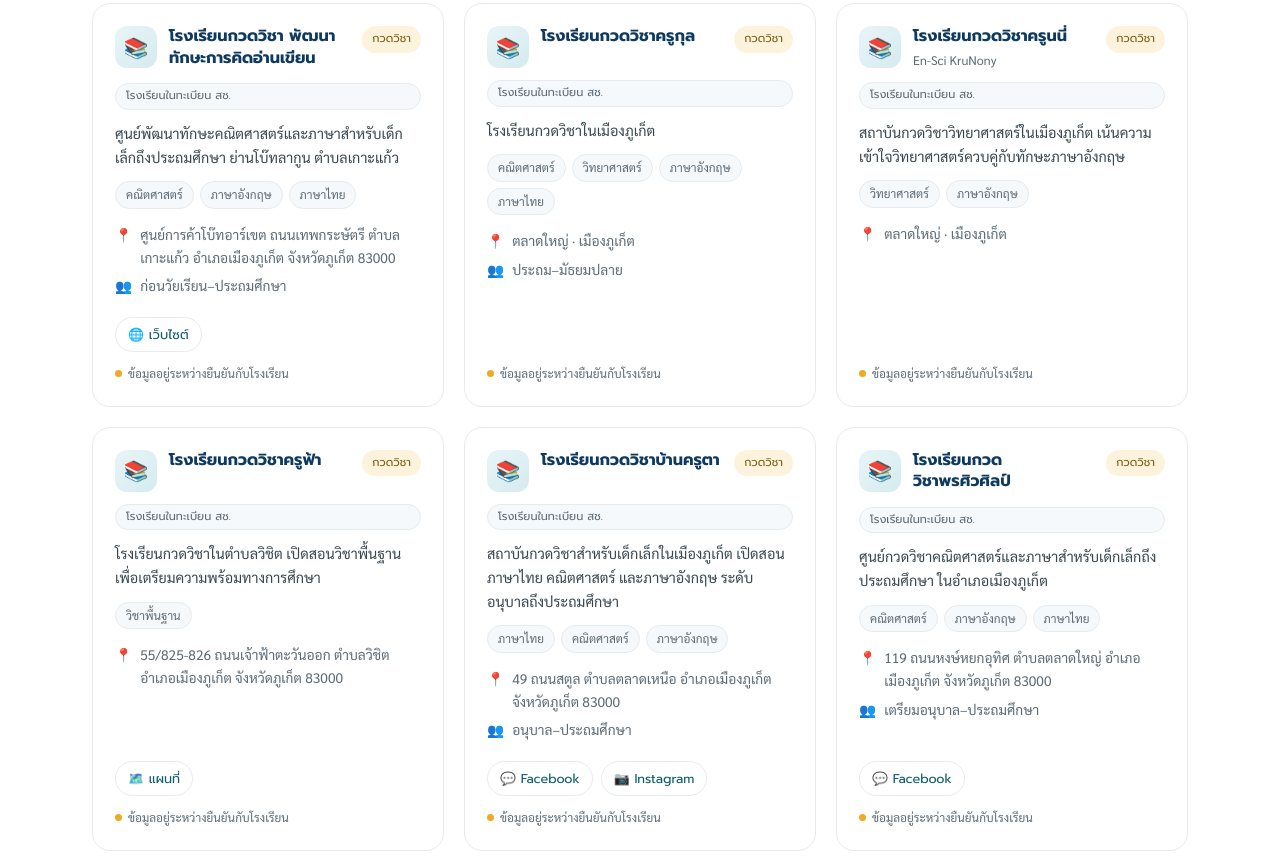
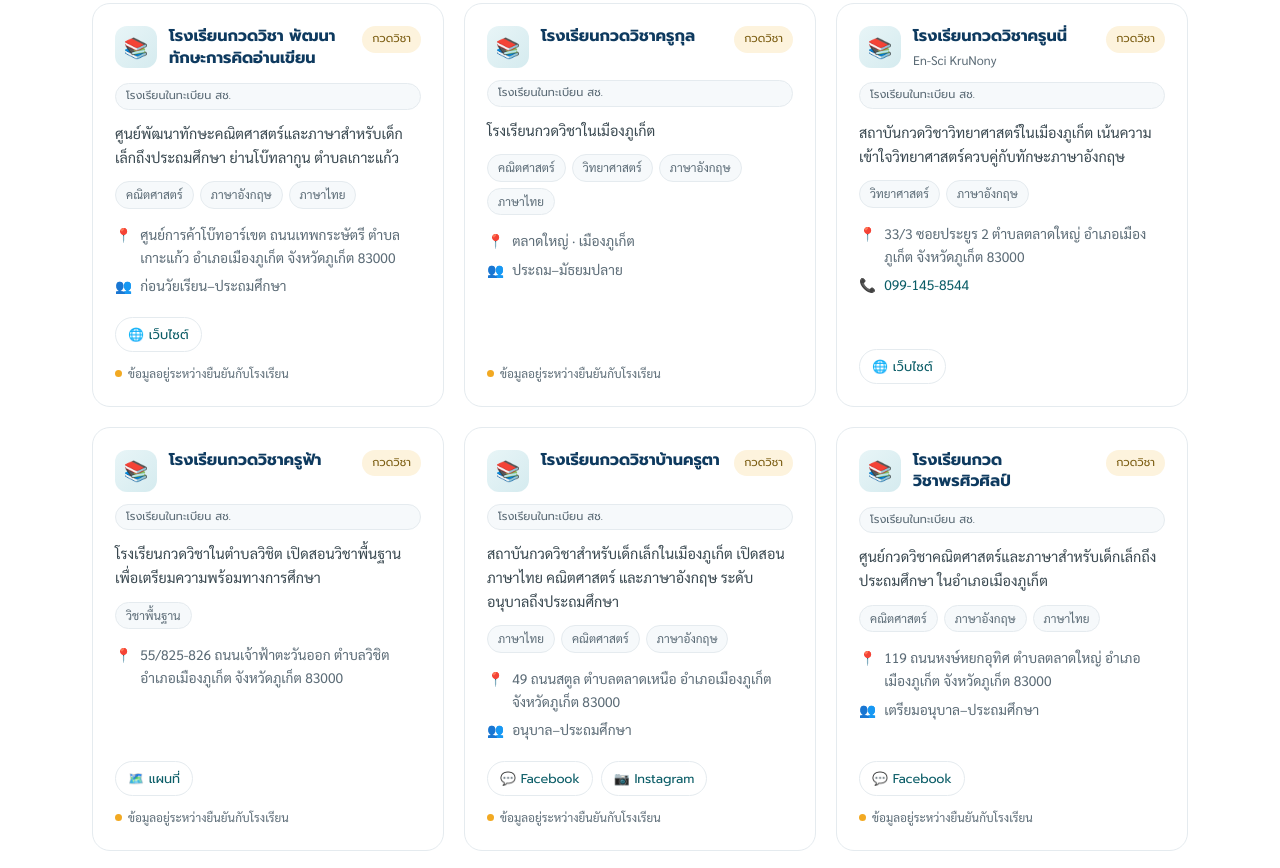
Before and after one commit to satjah/phuket-pnea, a plain HTML site: page members.html in a window 1280 px wide. Shown: the part 7128-7996 px from the top of the page. Drawn offline with Linux system fonts and the light colour scheme.

Commit message:
content: คืนข้อมูลโรงเรียนที่อ้างเว็บตัวเอง (รัตชัย มวยไทย · ครูนนี่)

```diff
--- a/members.html
+++ b/members.html
@@ -571,9 +571,9 @@
         <span class="s-badge other">โรงเรียนในทะเบียน สช.</span>
         <p class="s-one">สถาบันกวดวิชาวิทยาศาสตร์ในเมืองภูเก็ต เน้นความเข้าใจวิทยาศาสตร์ควบคู่กับทักษะภาษาอังกฤษ</p>
         <div class="chips"><span class="chip">วิทยาศาสตร์</span><span class="chip">ภาษาอังกฤษ</span></div>
-        <div class="s-meta"><div class="m"><span>📍</span><div>ตลาดใหญ่ · เมืองภูเก็ต</div></div></div>
-        <div class="s-links"></div>
-        <span class="pending">ข้อมูลอยู่ระหว่างยืนยันกับโรงเรียน</span>
+        <div class="s-meta"><div class="m"><span>📍</span><div>33/3 ซอยประยูร 2 ตำบลตลาดใหญ่ อำเภอเมืองภูเก็ต จังหวัดภูเก็ต 83000</div></div><div class="m"><span>📞</span><div><a href="tel:0991458544">099-145-8544</a></div></div></div>
+        <div class="s-links"><a href="https://kru-nony.com" target="_blank" rel="noopener">🌐 เว็บไซต์</a></div>
+
       </article>
       <article class="school" data-cat="กวดวิชา" data-district="เมืองภูเก็ต" data-member="0" data-search="โรงเรียนกวดวิชาครูฟ้า  วิชาพื้นฐาน วิชิต · เมืองภูเก็ต">
         <div class="s-head"><span class="s-ic">📚</span><div>
@@ -1039,8 +1039,8 @@
         <span class="s-badge other">โรงเรียนในทะเบียน สช.</span>
         <p class="s-one">ค่ายมวยไทยในซอยตาเอียด ตำบลฉลอง เปิดสอนผู้เรียนทุกช่วงวัย</p>
         <div class="chips"><span class="chip">มวยไทย</span></div>
-        <div class="s-meta"><div class="m"><span>📍</span><div>ฉลอง · เมืองภูเก็ต</div></div><div class="m"><span>👥</span><div>ทุกช่วงวัย</div></div></div>
-        <div class="s-links"></div>
+        <div class="s-meta"><div class="m"><span>📍</span><div>20/19 หมู่ 4 ซอยตาเอียด 14 ตำบลฉลอง อำเภอเมืองภูเก็ต จังหวัดภูเก็ต 83130</div></div><div class="m"><span>👥</span><div>ทุกช่วงวัย</div></div></div>
+        <div class="s-links"><a href="https://muaythairattachai.com" target="_blank" rel="noopener">🌐 เว็บไซต์</a> <a href="https://www.google.com/maps/search/?api=1&amp;query=7.851762%2C98.3460166" target="_blank" rel="noopener">🗺️ แผนที่</a></div>
         <span class="pending">ข้อมูลอยู่ระหว่างยืนยันกับโรงเรียน</span>
       </article>
       <article class="school" data-cat="กวดวิชา" data-district="เมืองภูเก็ต" data-member="0" data-search="โรงเรียนศรีปัญญรัตนกุล Sripanyarattanakul School คณิตศาสตร์ ภาษาอังกฤษ ตลาดใหญ่ · เมืองภูเก็ต">
```
